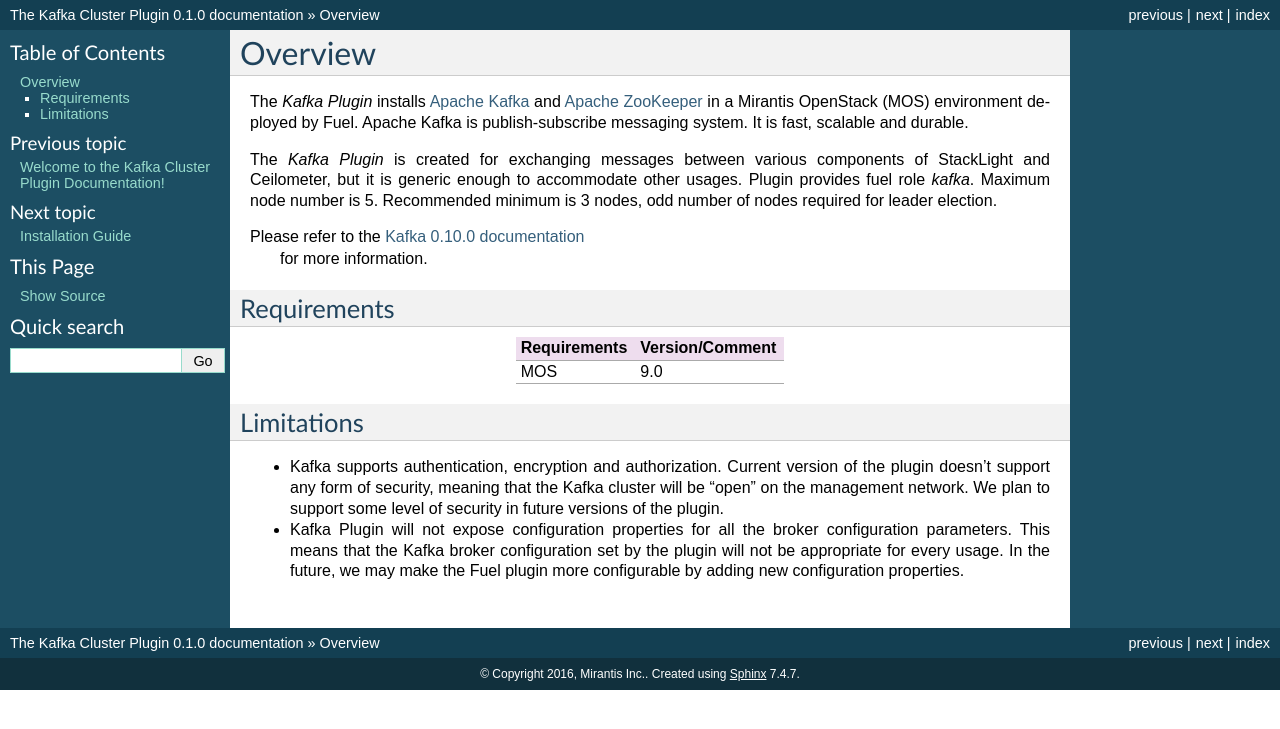
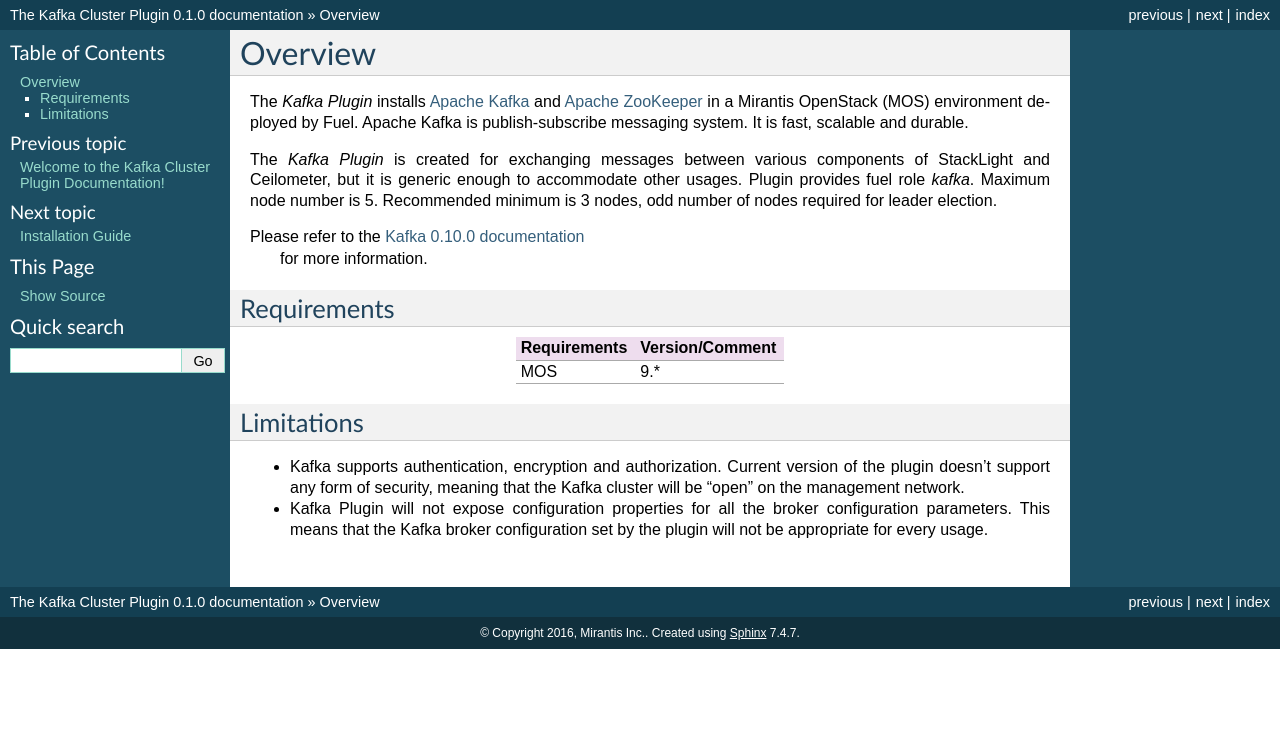
Before and after one commit to openstack-archive/fuel-plugin-kafka, a Sphinx documentation site: the page built from docs/source/description.rst, in a window 1280 px wide. Shown: the top 729 px of the page. Built offline with Sphinx 7.4.7, drawn with Linux system fonts in a browser that asks for light colours.

```diff
--- a/docs/source/description.rst
+++ b/docs/source/description.rst
@@ -22,7 +22,7 @@ Requirements
 ======================= ================
 Requirements            Version/Comment
 ======================= ================
-MOS                     9.0
+MOS                     9.*
 ======================= ================
 
 .. _limitations:
@@ -32,10 +32,8 @@ Limitations
 
 * Kafka supports authentication, encryption and authorization. Current version of the
   plugin doesn't support any form of security, meaning that the Kafka cluster will be
-  “open” on the management network. We plan to support some level of security in future
-  versions of the plugin.
+  “open” on the management network.
 
 * Kafka Plugin will not expose configuration properties for all the broker configuration parameters.
   This means that the Kafka broker configuration set by the plugin will not be appropriate for every
-  usage. In the future, we may make the Fuel plugin more configurable by adding new configuration
-  properties.
+  usage.
```
Also changed, not shown: 1 other file.
